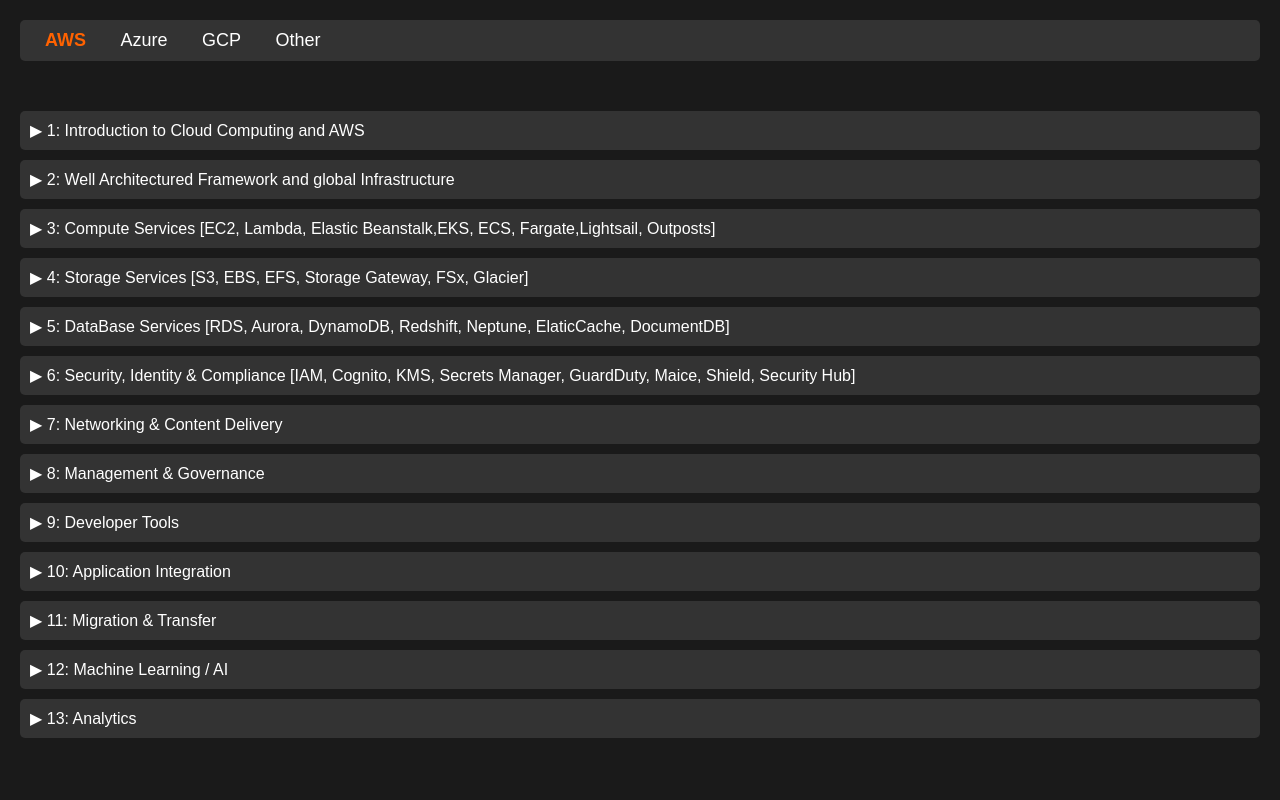
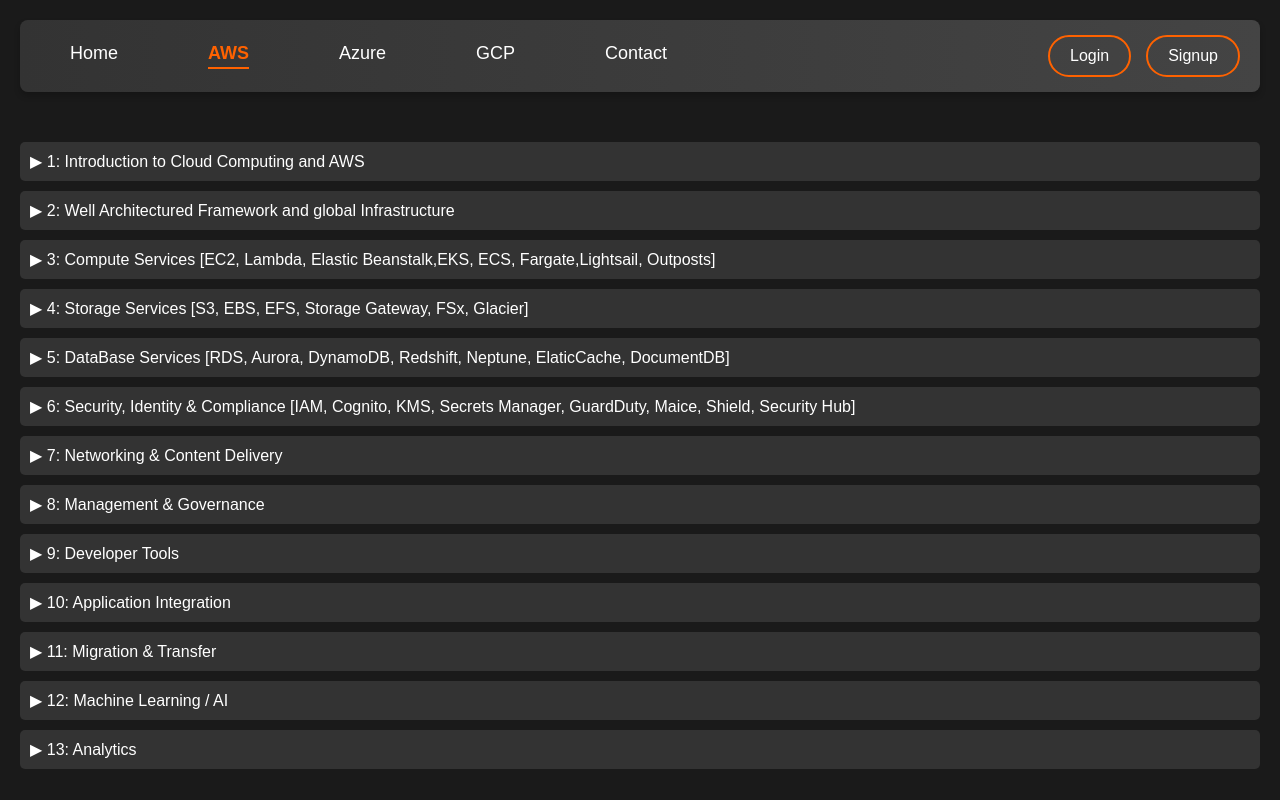
Before and after one commit to Asish-15/GoForIt, a plain HTML site: page index.html in a window 1280 px wide. Drawn offline with nearby package versions, Linux system fonts and the light colour scheme.

Commit message:
edited navbar with login/signup buttons

```diff
--- a/index.html
+++ b/index.html
@@ -9,11 +9,18 @@
 
 </head>
 <body>
-   <nav class="navbar">
-        <a href="#aws" class="nav-link active" onclick="navigate('aws')">AWS</a>
-        <a href="#azure" class="nav-link" onclick="navigate('azure')">Azure</a>
-        <a href="#gcp" class="nav-link" onclick="navigate('gcp')">GCP</a>
-        <a href="#other" class="nav-link" onclick="navigate('other')">Other</a>
+  <nav class="navbar">
+        <div class="nav-links-left">
+            <a href="#home" class="nav-link active" onclick="setActiveLink(this, 'home')">Home</a>
+            <a href="#aws" class="nav-link active" onclick="setActiveLink(this, 'aws')">AWS</a>
+            <a href="#azure" class="nav-link" onclick="setActiveLink(this, 'azure')">Azure</a>
+            <a href="#gcp" class="nav-link" onclick="setActiveLink(this, 'gcp')">GCP</a>
+            <a href="#other" class="nav-link" onclick="setActiveLink(this, 'contact')">Contact</a>
+        </div>
+        <div class="nav-links-right">
+            <a href="#login" class="nav-button" onclick="handleButtonClick('login')">Login</a>
+            <a href="#signup" class="nav-button" onclick="handleButtonClick('signup')">Signup</a>
+        </div>
     </nav>
 
     <div id="aws-content" class="route-content">
--- a/script.js
+++ b/script.js
@@ -40,3 +40,23 @@
 document.addEventListener('DOMContentLoaded', () => {
     navigate('aws');
 });
+
+
+function setActiveLink(element, section) {
+    document.querySelectorAll('.nav-link').forEach(link => {
+        link.classList.remove('active');
+    });
+    element.classList.add('active');
+    if (typeof navigate === 'function') {
+        navigate(section);
+    }
+}
+
+function handleButtonClick(action) {
+    const button = event.target;
+    button.style.backgroundColor = '#e55a00';
+    setTimeout(() => {
+        button.style.backgroundColor = 'transparent';
+    }, 200);
+    console.log(`${action} button clicked`);
+}
--- a/style.css
+++ b/style.css
@@ -75,24 +75,82 @@
 }
 
 .navbar {
-    background: #333;
-    padding: 10px;
-    border-radius: 5px;
-    margin-bottom: 20px;
+    background: linear-gradient(90deg, #333, #444); /* Gradient background */
+    padding: 15px 20px;
+    border-radius: 8px;
+    margin-bottom: 30px;
+    display: flex;
+    justify-content: space-between;
+    align-items: center;
+    box-shadow: 0 4px 6px rgba(0, 0, 0, 0.2); /* Subtle shadow */
+    transition: all 0.3s ease;
 }
+
+.nav-links-left {
+    display: flex;
+    gap: 30px;
+}
+
+.nav-links-right {
+    display: flex;
+    gap: 15px;
+}
+
 .nav-link {
     color: #fff;
     text-decoration: none;
-    margin: 0 15px;
     font-size: 18px;
+    font-family: 'Arial', sans-serif;
+    margin: 0 30px;
+    position: relative;
+    padding-bottom: 5px;
+    transition: color 0.3s ease;
 }
+
 .nav-link:hover {
-    text-decoration: underline;
+    color: #ff6200;
 }
+
 .nav-link.active {
     color: #ff6200;
     font-weight: bold;
 }
+
+.nav-link.active::after {
+    content: '';
+    position: absolute;
+    width: 100%;
+    height: 2px;
+    background: #ff6200;
+    bottom: 0;
+    left: 0;
+    transition: width 0.3s ease;
+}
+
+.nav-button {
+    color: #fff;
+    text-decoration: none;
+    font-size: 16px;
+    padding: 10px 20px;
+    border: 2px solid #ff6200;
+    border-radius: 25px; /* Rounded buttons */
+    font-family: 'Arial', sans-serif;
+    transition: all 0.3s ease;
+    background: transparent;
+}
+
+.nav-button:hover {
+    background-color: #ff6200;
+    color: #fff;
+    transform: translateY(-2px); /* Slight lift effect */
+    box-shadow: 0 2px 4px rgba(0, 0, 0, 0.2);
+}
+
+.nav-button:active {
+    transform: translateY(0); /* Pressed effect */
+    box-shadow: none;
+}
+
 .route-content {
     margin-top: 50px;
 }
```
